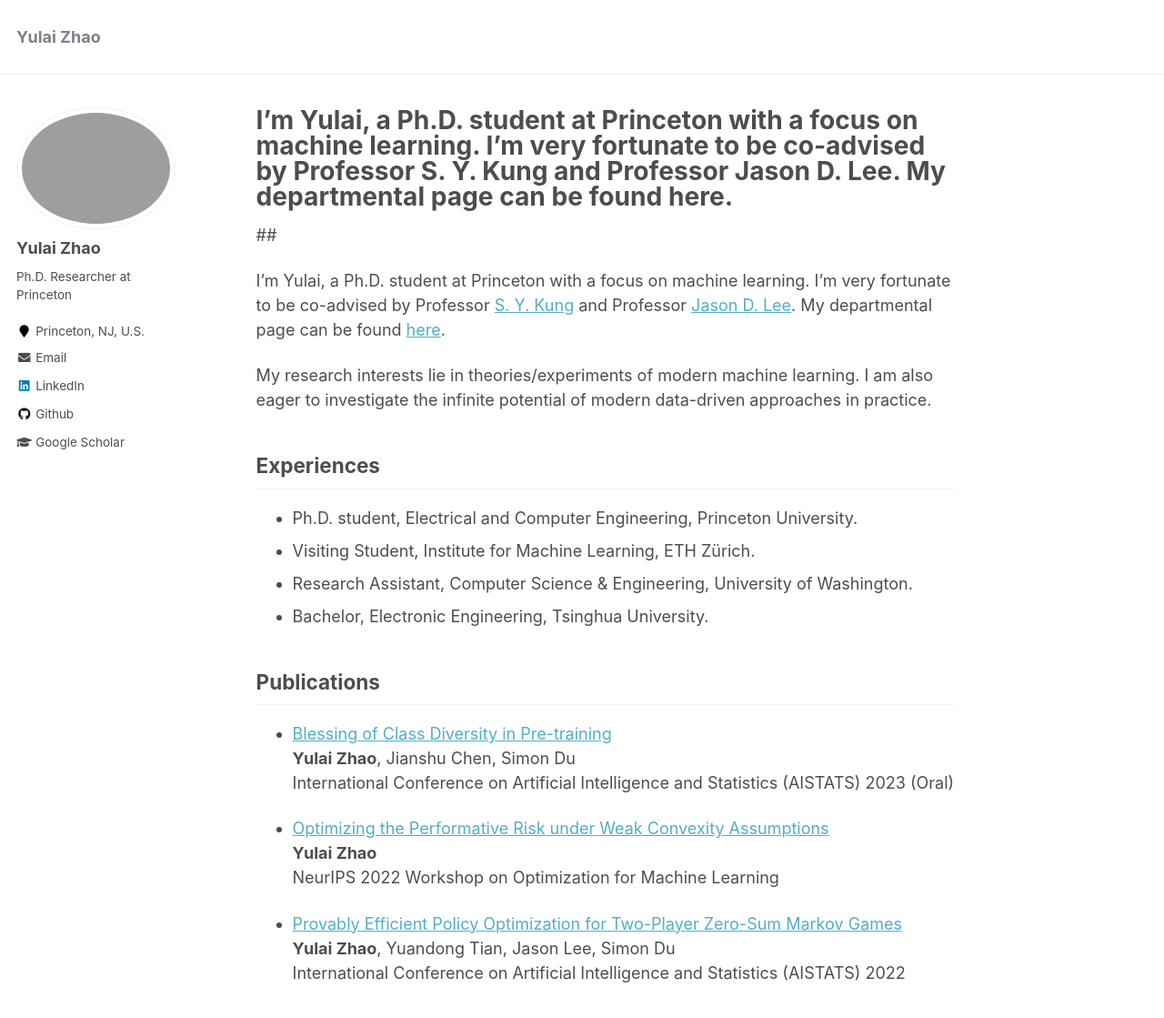
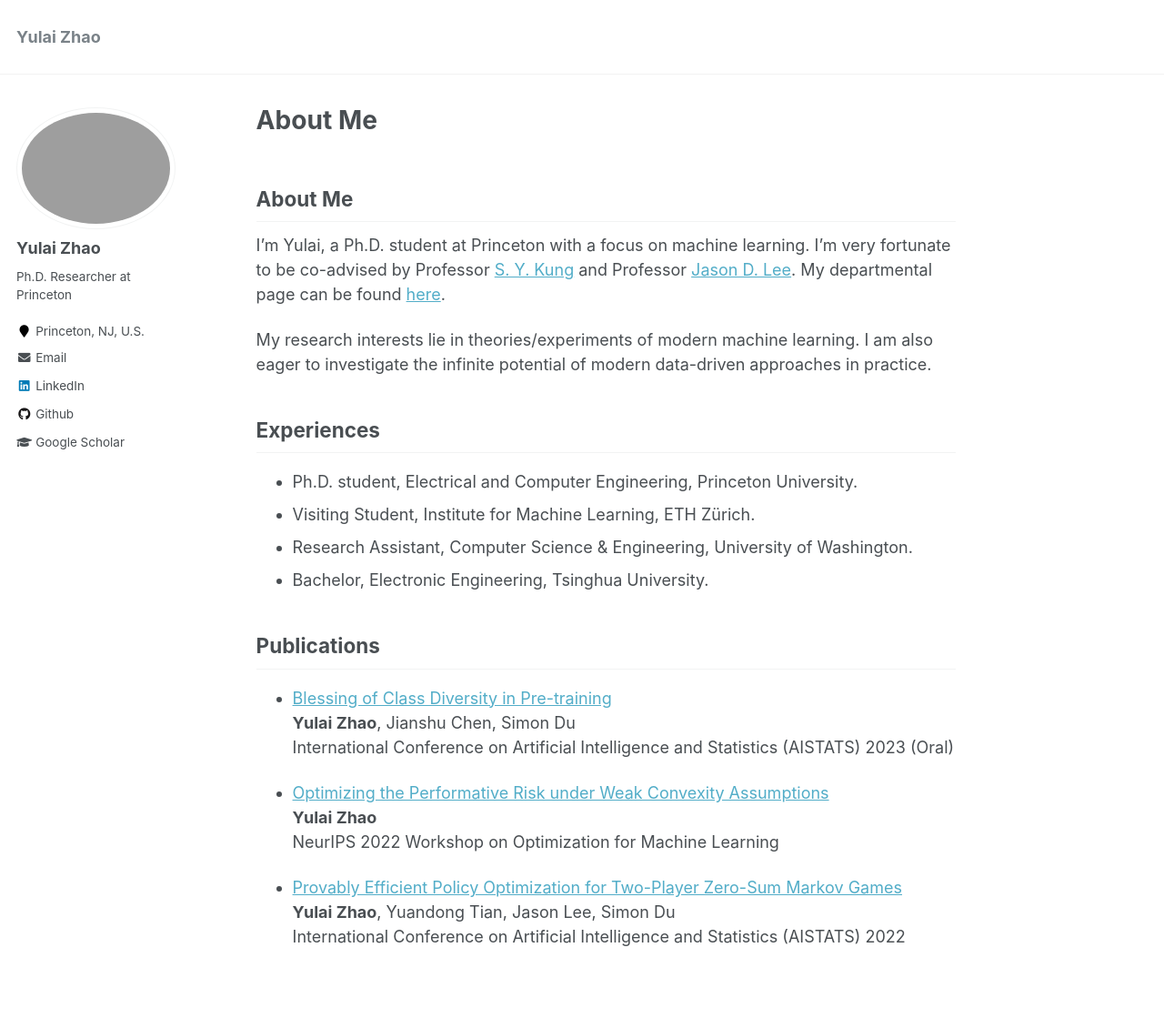
Before and after one commit to zhaoyl18/zhaoyl18.github.io, a Jekyll site: the page built from _pages/about.md, in a window 1280 px wide and 1268 px high. Shown: the top 1119 px of the window at 91% size. Built offline with Jekyll 4.4.1, drawn with Linux system fonts in a browser that asks for light colours; our own code applies the rules of GitHub Pages for plain Markdown files.

Commit message:
remove excerpt

```diff
--- a/_includes/feature_row
+++ b/_includes/feature_row
@@ -35,11 +35,11 @@
             <h2 class="archive__item-title">{{ f.title }}</h2>
           {% endif %}
 
-          {% if f.excerpt %}
+          <!-- {% if f.excerpt %}
             <div class="archive__item-excerpt">
               {{ f.excerpt | markdownify }}
             </div>
-          {% endif %}
+          {% endif %} -->
 
           {% if f.url %}
             <p><a href="{{ f_url }}" class="btn {{ f.btn_class }}">{{ f.btn_label | default: site.data.ui-text[site.locale].more_label | default: "Learn More" }}</a></p>
--- a/_includes/page__hero.html
+++ b/_includes/page__hero.html
@@ -36,9 +36,9 @@
           {{ page.title | default: site.title | markdownify | remove: "<p>" | remove: "</p>" }}
         {% endif %}
       </h1>
-      {% if page.excerpt %}
+      <!-- {% if page.excerpt %}
         <p class="page__lead">{{ page.excerpt | markdownify | remove: "<p>" | remove: "</p>" }}</p>
-      {% endif %}
+      {% endif %} -->
       {% if site.read_time and page.read_time %}
         <p class="page__meta"><i class="fa fa-clock-o" aria-hidden="true"></i> {% include read-time.html %}</p>
       {% endif %}
--- a/_includes/seo.html
+++ b/_includes/seo.html
@@ -48,9 +48,9 @@
   <meta property="og:url" content="{{ page.url | prepend: seo_url | replace: "/index.html", "/" }}">
 {% endif %}
 
-{% if page.excerpt %}
+<!-- {% if page.excerpt %}
   <meta property="og:description" content="{{ seo_description }}">
-{% endif %}
+{% endif %} -->
 
 {% if site.twitter.username %}
   <meta name="twitter:site" content="@{{ site.twitter.username | replace: "@", "" }}">
--- a/_layouts/single.html
+++ b/_layouts/single.html
@@ -19,7 +19,6 @@ layout: default
 
   <article class="page" itemscope itemtype="http://schema.org/CreativeWork">
     {% if page.title %}<meta itemprop="headline" content="{{ page.title | markdownify | strip_html | strip_newlines | escape_once }}">{% endif %}
-    {% if page.excerpt %}<meta itemprop="description" content="{{ page.excerpt | markdownify | strip_html | strip_newlines | escape_once }}">{% endif %}
     {% if page.date %}<meta itemprop="datePublished" content="{{ page.date | date: "%B %d, %Y" }}">{% endif %}
     {% if page.modified %}<meta itemprop="dateModified" content="{{ page.modified | date: "%B %d, %Y" }}">{% endif %}
 
--- a/_layouts/splash.html
+++ b/_layouts/splash.html
@@ -11,7 +11,7 @@ layout: default
 <div id="main" role="main">
   <article class="splash" itemscope itemtype="http://schema.org/CreativeWork">
     {% if page.title %}<meta itemprop="headline" content="{{ page.title | markdownify | strip_html | strip_newlines | escape_once }}">{% endif %}
-    {% if page.excerpt %}<meta itemprop="description" content="{{ page.excerpt | markdownify | strip_html | strip_newlines | escape_once }}">{% endif %}
+    <!-- {% if page.excerpt %}<meta itemprop="description" content="{{ page.excerpt | markdownify | strip_html | strip_newlines | escape_once }}">{% endif %} -->
     {% if page.date %}<meta itemprop="datePublished" content="{{ page.date | date: "%B %d, %Y" }}">{% endif %}
     {% if page.modified %}<meta itemprop="dateModified" content="{{ page.modified | date: "%B %d, %Y" }}">{% endif %}
 
--- a/_pages/about.md
+++ b/_pages/about.md
@@ -6,7 +6,7 @@ redirect_from:
   - /about/
   - /about.html
 ---
-##
+## About Me
 
 I'm Yulai, a Ph.D. student at Princeton with a focus on machine learning. I'm very fortunate to be co-advised by Professor [S. Y. Kung](https://ece.princeton.edu/people/sun-yuan-kung) and Professor [Jason D. Lee](https://jasondlee88.github.io/). My departmental page can be found [here](https://ece.princeton.edu/people/yulai-zhao).
 
```
